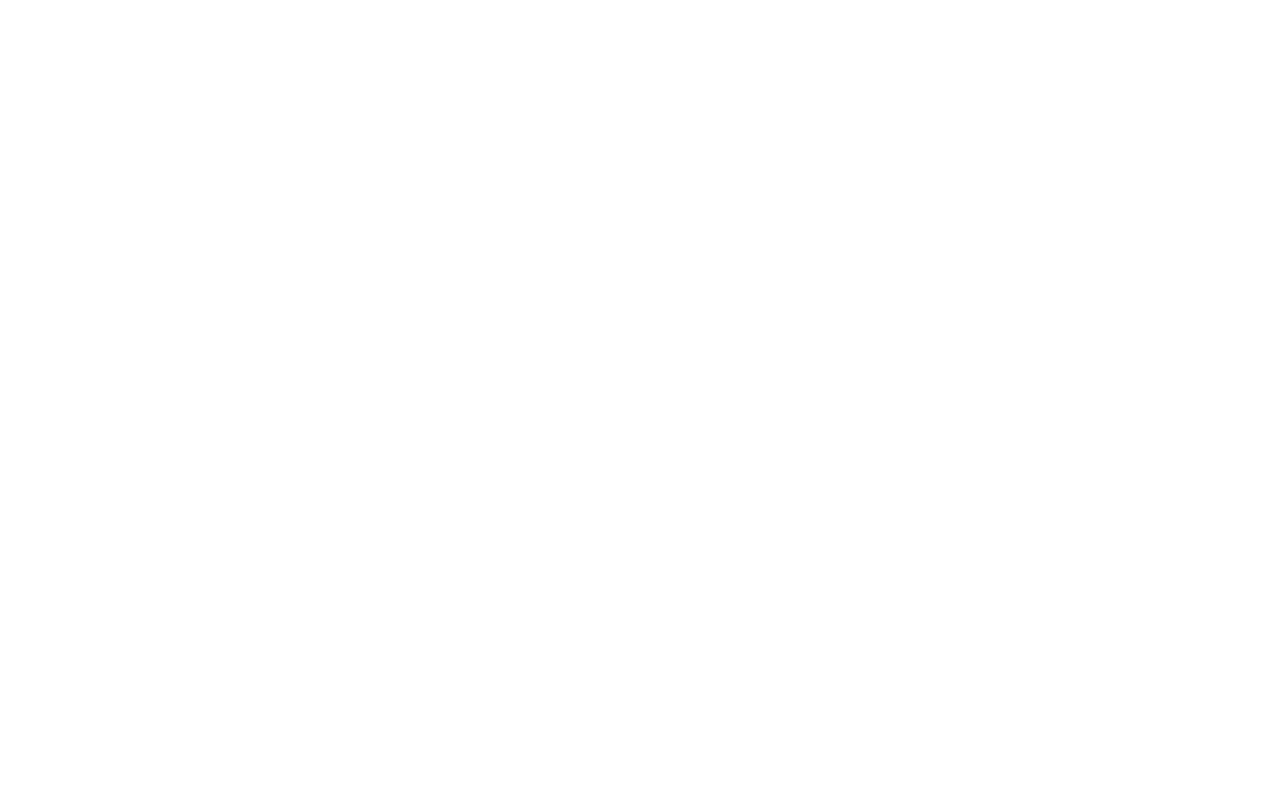
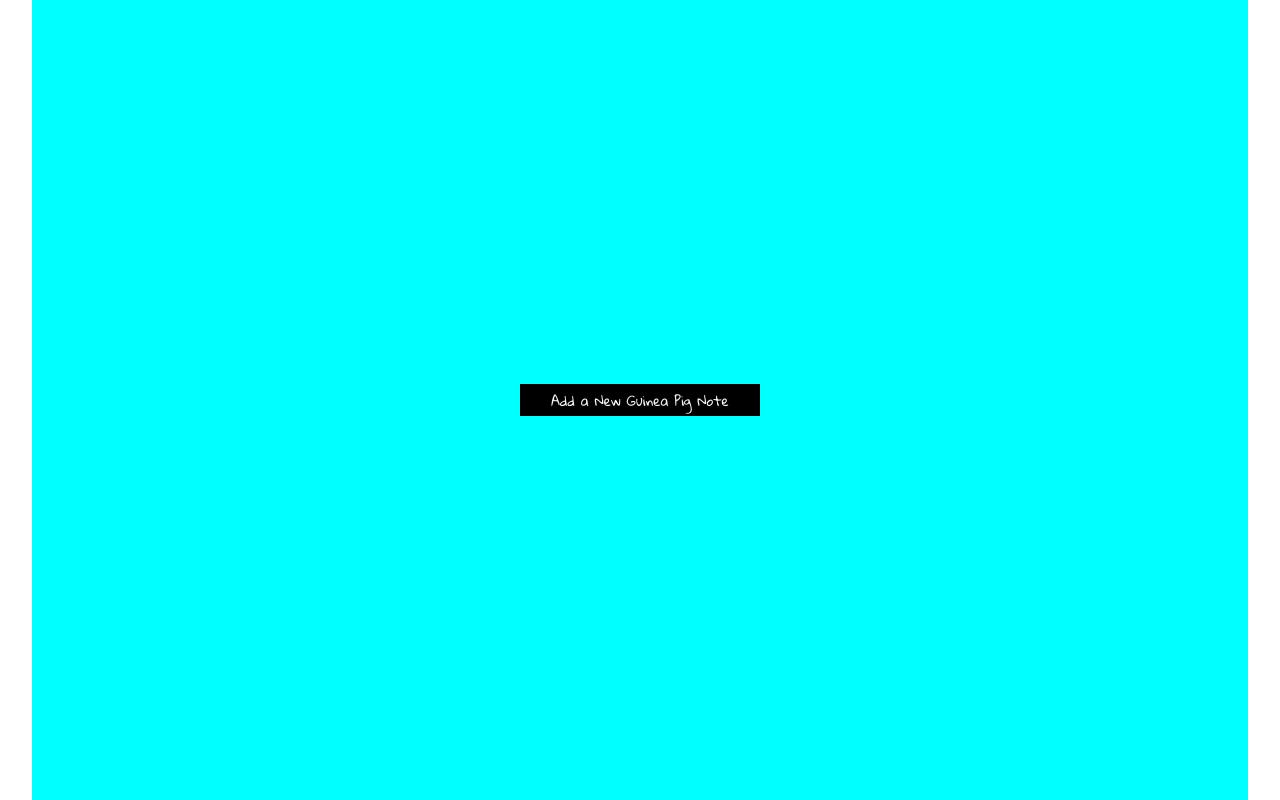
Before and after one commit to lisapaajarvi/marsvinsdatabasen, a Next.js app: page / in a window 1280 px wide. Built offline with nearby package versions, Linux system fonts and the light colour scheme.

Commit message:
Add note button

```diff
--- /dev/null
+++ b/pages/components/guineaPigNotes.tsx
@@ -0,0 +1,14 @@
+import styles from '../../styles/Home.module.css'
+
+export default function guineaPigNotes() {
+    return (
+        <>
+            <div className={styles.btnContainer}>
+                <button
+                    className={styles.button}>
+                    Add a New Guinea Pig Note
+                </button>
+            </div>
+        </>
+    )
+}
--- a/pages/index.tsx
+++ b/pages/index.tsx
@@ -1,4 +1,6 @@
 import Head from 'next/head'
+import GuineaPigNotes from './components/guineaPigNotes';
+import { app, db } from '../firebaseConfig';
 import styles from '../styles/Home.module.css'
 
 export default function Home() {
@@ -11,7 +13,7 @@
       </Head>
 
       <main className={styles.main}>
-
+        <GuineaPigNotes/>
       </main>
     </div>
   )
--- a/styles/Home.module.css
+++ b/styles/Home.module.css
@@ -1,3 +1,5 @@
+@import url('https://fonts.googleapis.com/css2?family=Gloria+Hallelujah&display=swap');
+
 .container {
   padding: 0 2rem;
 }
@@ -10,6 +12,17 @@
   flex-direction: column;
   justify-content: center;
   align-items: center;
+  background-color: aqua;
+}
+
+.button {
+  width: 15rem;
+  height: 2rem;
+  cursor: pointer;
+  background-color: black;
+  color: whitesmoke;
+  border: black;
+  font-family: 'Gloria Hallelujah', cursive;
 }
 
 .footer {
```
